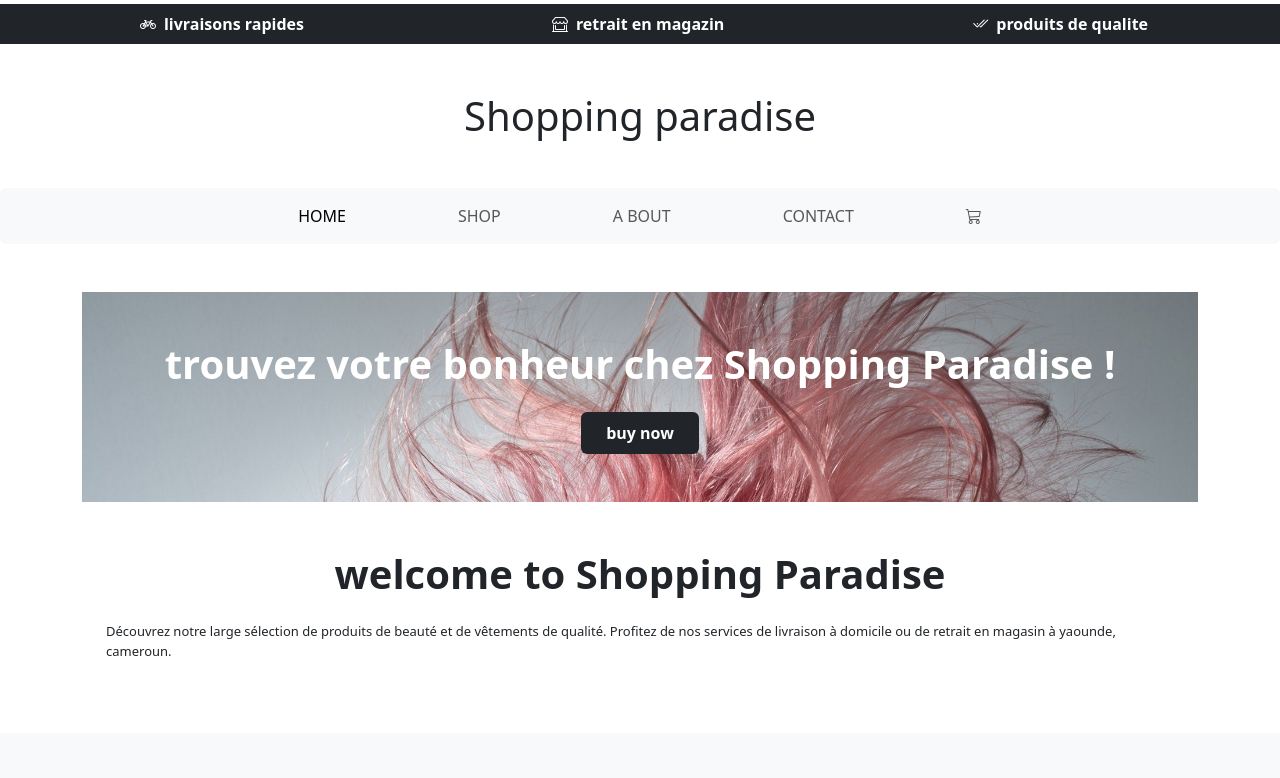
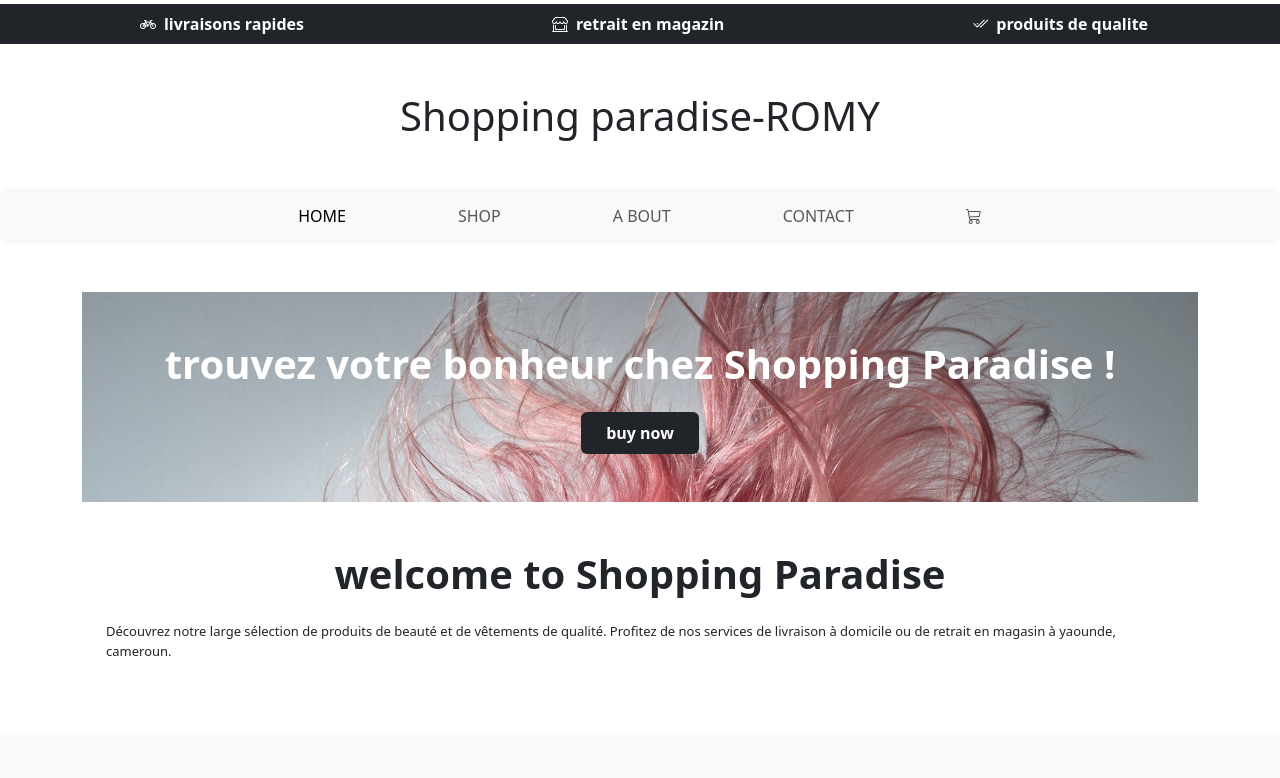
Before and after one commit to Alan-tueur/shopping-paradise, a website: page index.html in a window 1280 px wide. Shown: the top 778 px of the page. Drawn offline with nearby package versions, Linux system fonts and the light colour scheme.

Commit message:
Update index.html

```diff
--- a/index.html
+++ b/index.html
@@ -41,7 +41,7 @@
             </div>
             <div class="container">
                 <div class="text-center">
-                    <h1 class="m-5">Shopping paradise</h1>
+                    <h1 class="m-5">Shopping paradise-ROMY</h1>
                 </div>
             </div>
 <!-- ========== Start navbar ========== -->
```
